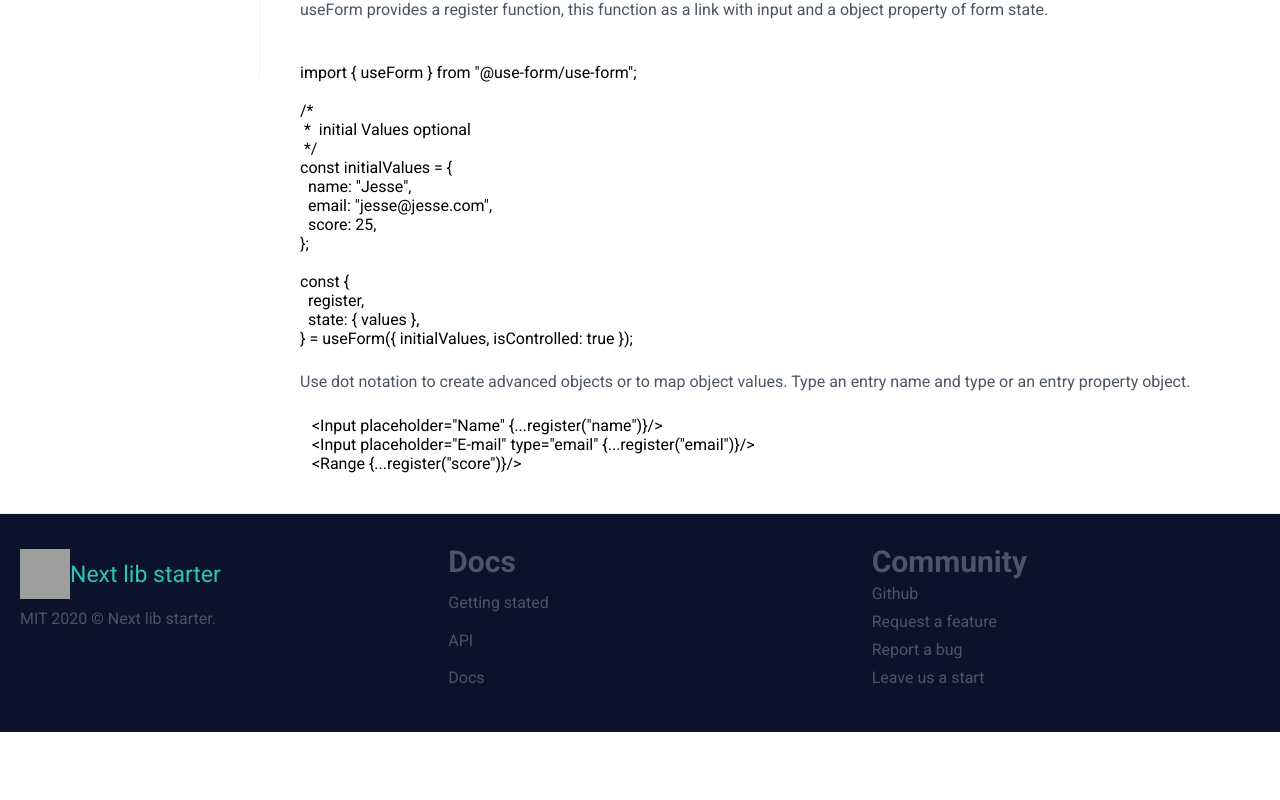
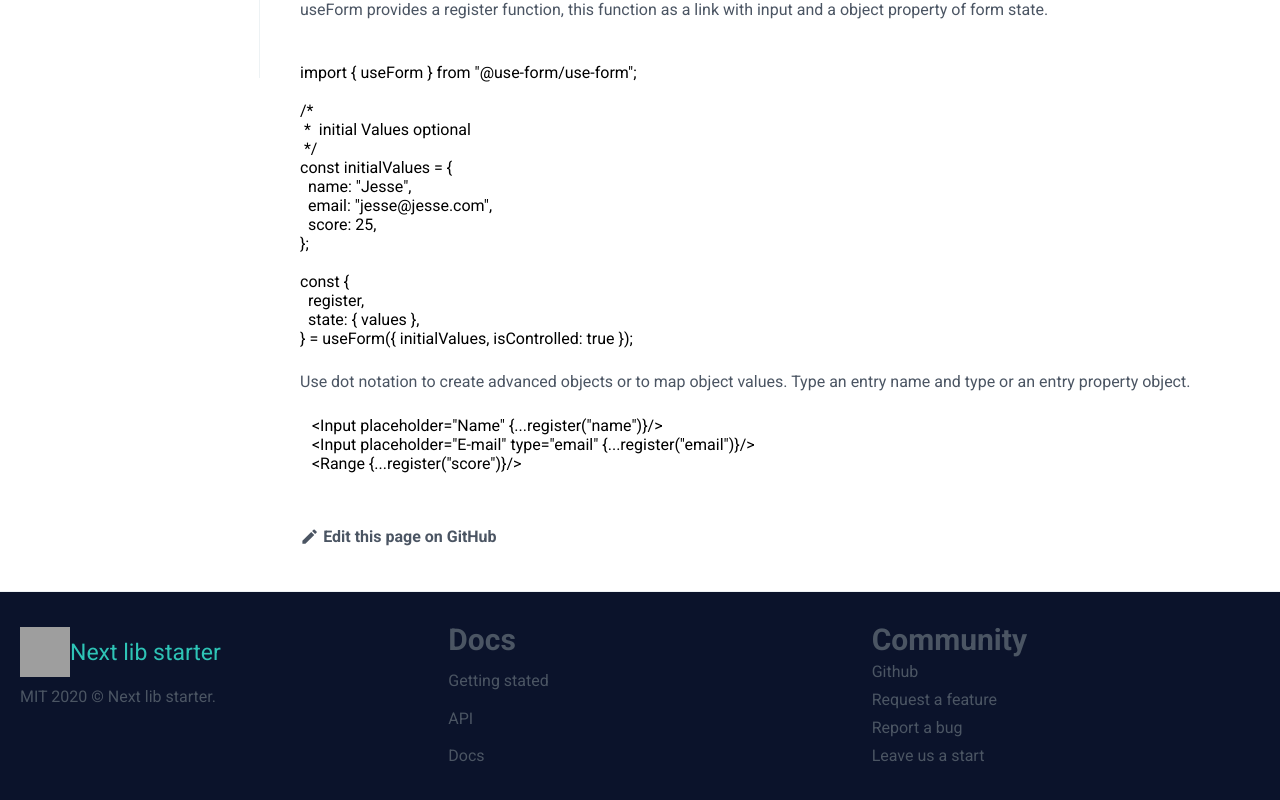
Before and after one commit to jucian0/next-lib-doc-starter, a Next.js app: page /docs/api/first-item in a window 1280 px wide. Shown: the part 722-1522 px from the top of the page. Before the commit the page ends 1454 px from the top, so only its background shows below. Built offline with nearby package versions, Linux system fonts and the light colour scheme; grey boxes are pictures that could not be loaded.

Commit message:
adding page edit link

```diff
--- /dev/null
+++ b/src/components/contentFooter/index.jsx
@@ -0,0 +1,50 @@
+import React from 'react';
+import config from '../../config';
+import * as S from './styles';
+import {useRouter} from 'next/router';
+import {MdEdit} from 'react-icons/md'
+const fixPath = path => {
+   const pathWithFrontSlash = path.startsWith('/') ? path : `/${path}`
+   const pathWithBackSlash = pathWithFrontSlash.endsWith('/')
+     ? pathWithFrontSlash
+     : `${pathWithFrontSlash}/`
+
+   return pathWithBackSlash
+ }
+
+const createEditUrl = (repository, branch, path, filepathWithName) => {
+   const normalizedPath = fixPath(path)
+   return `${repository}/tree/${branch}${normalizedPath}src/pages${filepathWithName}.mdx`
+ }
+
+const EditOnGithubLink = ({
+   repository,
+   branch,
+   path,
+   footerEditOnGitHubText,
+   filepathWithName
+ }) => {
+   const href = createEditUrl(repository, branch, path, filepathWithName)
+   const { locale } = useRouter()
+   return (
+     <a className="text-sm" href={href} target="_blank"><MdEdit size="1.2rem"/>&nbsp;Edit this page on GitHub</a>
+   )
+}
+
+export default function ContentFooter(){
+
+   const {route} = useRouter()
+
+   return(
+      <S.Wrapper>
+
+<EditOnGithubLink
+      repository={config.docsRepository || config.repository}
+      branch={config.branch}
+      path={config.path}
+      footerEditOnGitHubText={config.footerEditOnGitHubText}
+      filepathWithName={route}
+/>
+      </S.Wrapper>
+   )
+}
--- /dev/null
+++ b/src/components/contentFooter/styles.js
@@ -0,0 +1,18 @@
+import styled from 'styled-components'
+
+export const Wrapper = styled.div`
+   display:flex;
+   justify-content:space-between;
+   padding : 50px 0 0 0 ;
+
+   a{
+      color:${({theme})=> theme.colors.textColor};
+      text-decoration:none;
+      font-weight:600;
+      display:flex;
+      align-items: center;
+      &:hover{
+         color:${({theme})=> theme.colors.primary};
+      }
+   }
+`
--- a/src/layouts/docsLayout.jsx
+++ b/src/layouts/docsLayout.jsx
@@ -1,6 +1,7 @@
 import { useRouter } from 'next/router'
 import React, { useState, useEffect } from 'react'
 import styled from 'styled-components'
+import ContentFooter from '../components/contentFooter'
 import Footer from '../components/footer'
 
 import Navbar from '../components/navbar'
@@ -73,7 +74,10 @@ export default function DocsLayout({ children }) {
           <Container>
             <Sidebar open={open} />
             <MainContent open={open}>
-              <Content>{children}</Content>
+              <Content>
+                {children}
+                <ContentFooter/>
+              </Content>
             </MainContent>
           </Container>
         </MainContainer>
```
Also changed, not shown: src/components/contents/index.jsx (deleted, +0 -43 lines).
